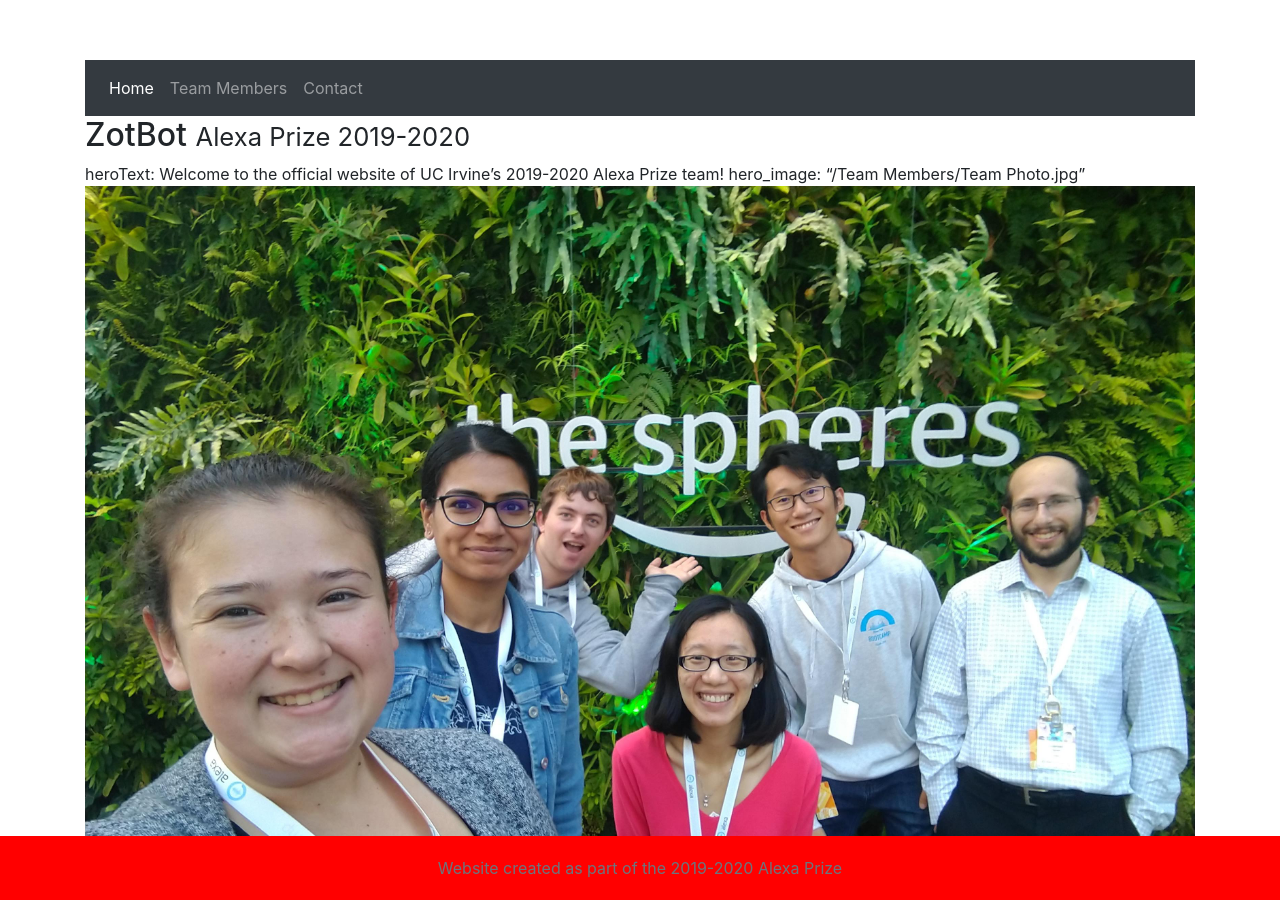
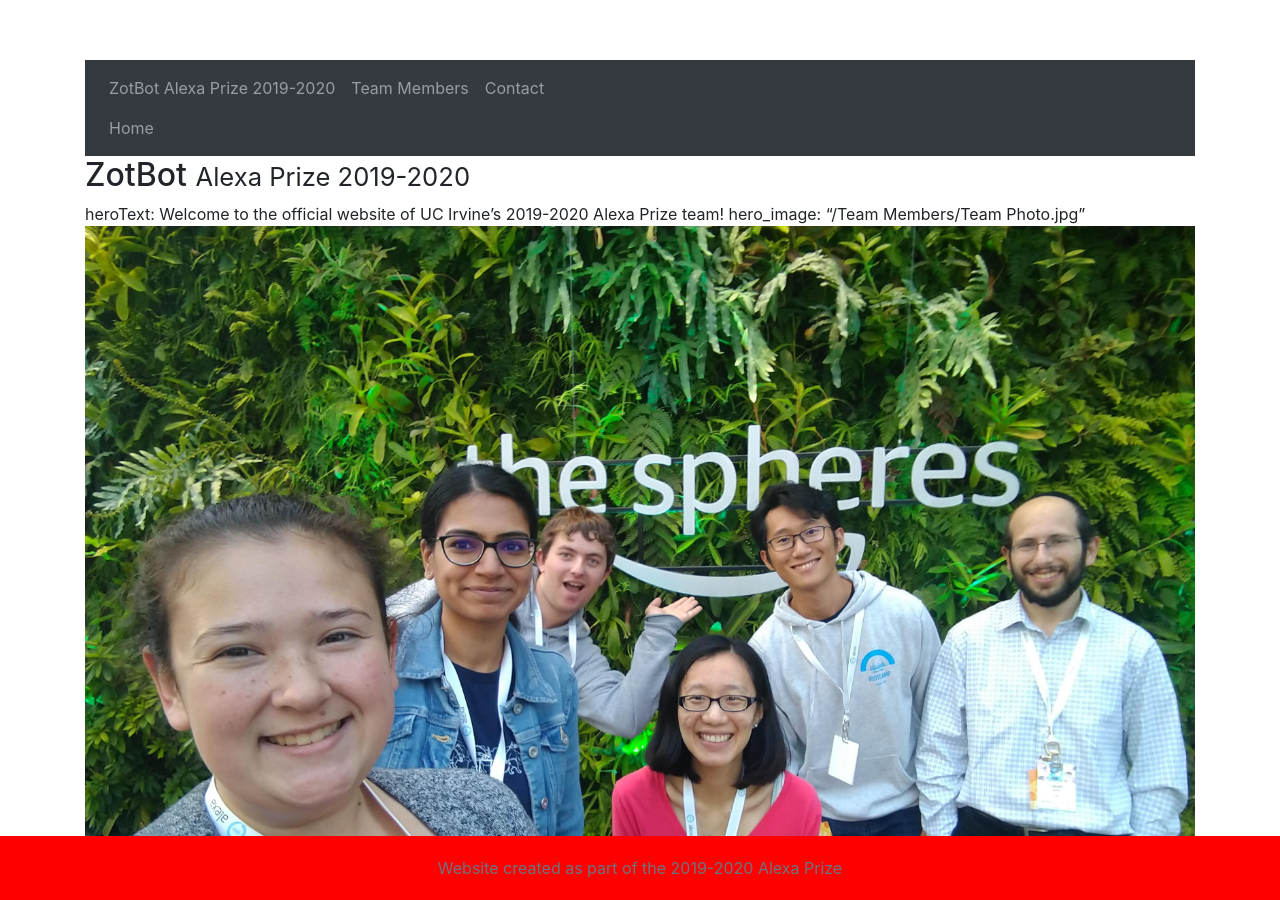
Before and after one commit to uci-zotbot/zotbot, a Jekyll site: the page built from docs/index.md, in a window 1280 px wide and 900 px high. Built offline with Jekyll 4.4.1, drawn with Linux system fonts in a browser that asks for light colours.

Commit message:
Update default.html

```diff
--- a/docs/_layouts/default.html
+++ b/docs/_layouts/default.html
@@ -62,6 +62,9 @@
 	  <div class="collapse navbar-collapse" id="navbarNav">
 	    <ul class="navbar-nav">
 	      <li class="nav-item active">
+	 	<li class="nav-item">
+			<a class="nav-link" href="index.html">ZotBot Alexa Prize 2019-2020
+
 		<a class="nav-link" href="index.html">Home<span class="sr-only">(current)</span></a>
 	      </li>
 	      <li class="nav-item">
```
